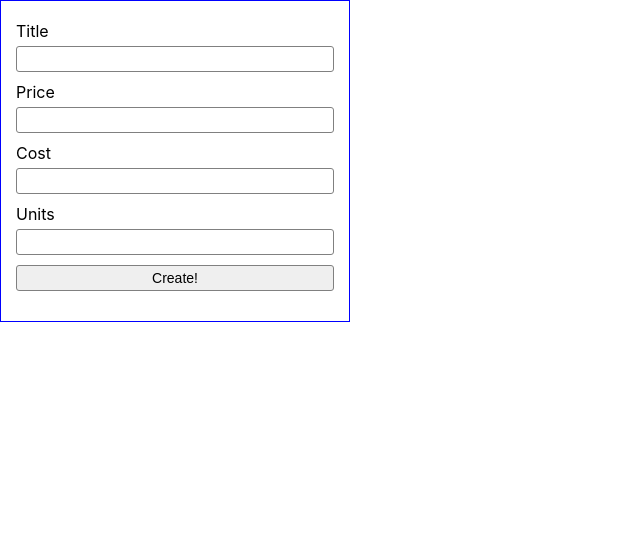
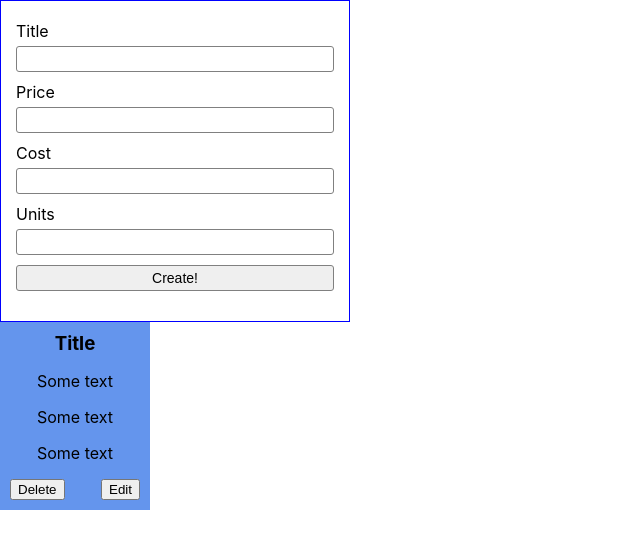
Before and after one commit to DanielAzocarDev/inventory-control, a React (Create React App) app: page / in a window 1280 px wide. Shown: the top 548 px of the page, without its empty margins (0-640 px from the left). Built offline with nearby package versions, Linux system fonts and the light colour scheme.

Commit message:
initial setup & styles to Item component

```diff
--- a/src/App.js
+++ b/src/App.js
@@ -1,11 +1,13 @@
 import React from "react";
 import "./App.css";
 import AddItem from "./components/additem/AddItem";
+import Item from "./components/item/Item";
 
 function App() {
   return (
     <div className="App">
       <AddItem />
+      <Item />
     </div>
   );
 }
--- a/src/components/item/Item.jsx
+++ b/src/components/item/Item.jsx
@@ -0,0 +1,21 @@
+import React from "react";
+import "./Item.scss";
+
+const Item = () => {
+  return (
+    <div className="item">
+      <h3>Title</h3>
+      <div>
+        <p>Some text</p>
+        <p>Some text</p>
+        <p>Some text</p>
+      </div>
+      <div className="item-btns">
+        <button>Delete</button>
+        <button>Edit</button>
+      </div>
+    </div>
+  );
+};
+
+export default Item;
--- a/src/components/item/Item.scss
+++ b/src/components/item/Item.scss
@@ -0,0 +1,12 @@
+.item {
+  max-width: 150px;
+  background: #6495ed;
+  padding: 10px;
+  h3 {
+    margin: 0;
+  }
+  .item-btns {
+    display: flex;
+    justify-content: space-between;
+  }
+}
```
